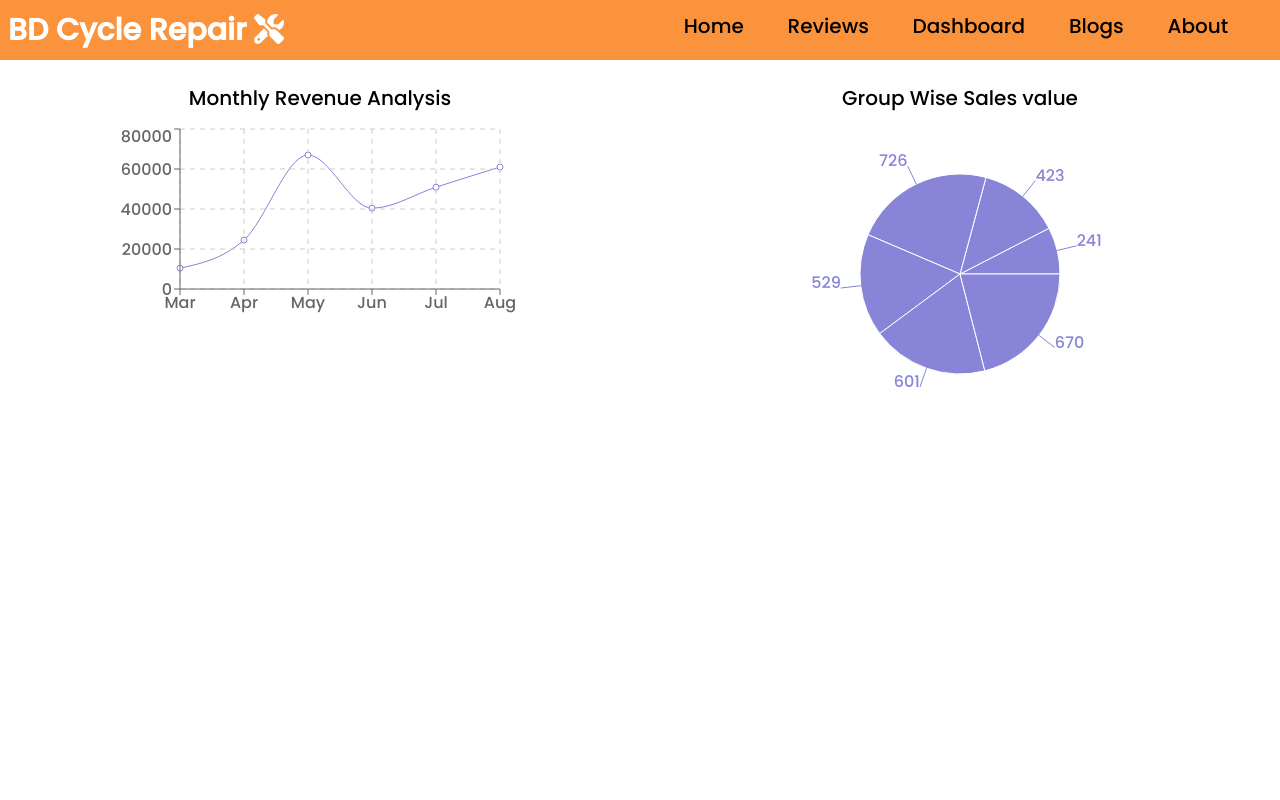
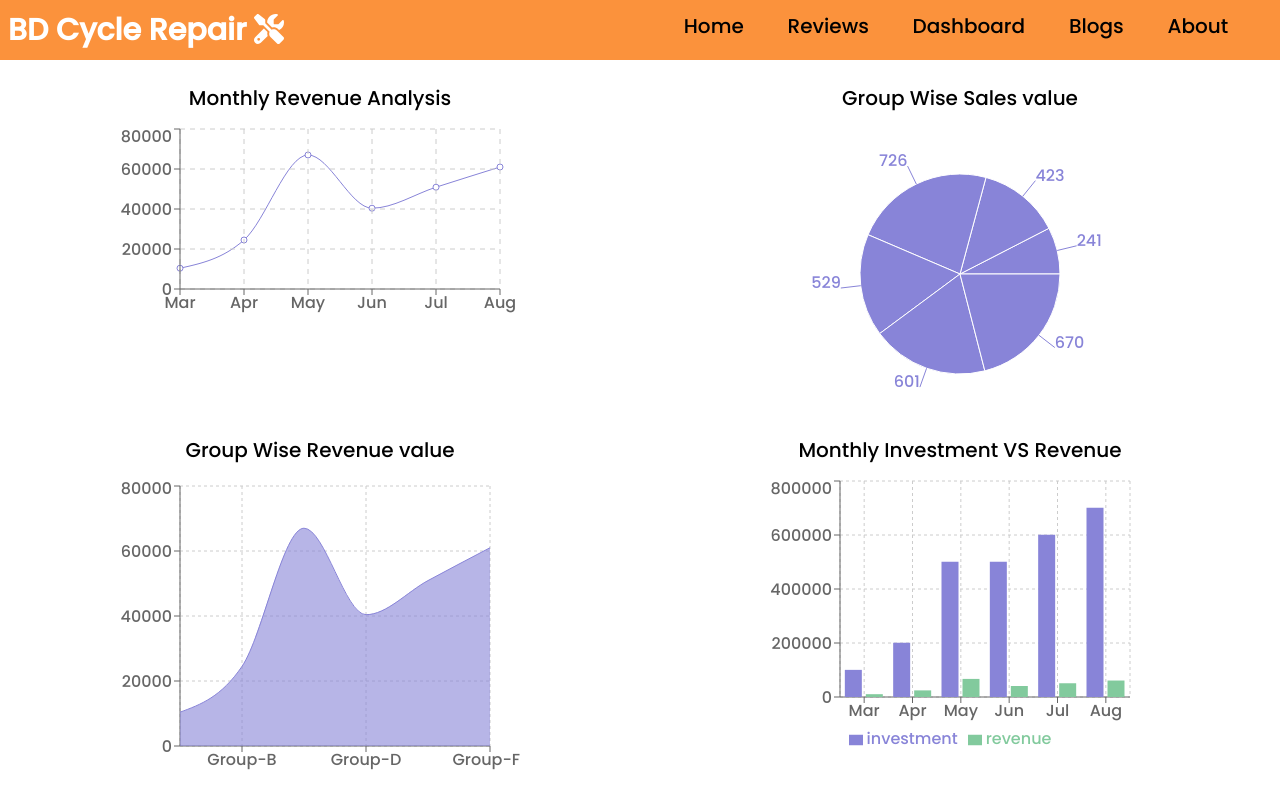
Before and after one commit to rahad2694/product-analysis-website, a React (Create React App) app: page /dashboard in a window 1280 px wide. Built offline with nearby package versions, Linux system fonts and the light colour scheme; a web font is replaced by a local one.

Commit message:
Area chart and bar chart added

```diff
--- a/public/data.json
+++ b/public/data.json
@@ -2,42 +2,42 @@
     {
         "name" : "Group-A",
         "month": "Mar",
-        "investment": 100000,
+        "investment": 100500,
         "sell": 241,
         "revenue": 10401
     },
     {
         "name" : "Group-B",
         "month": "Apr",
-        "investment": 200000,
+        "investment": 200500,
         "sell": 423,
         "revenue": 24500
     },
     {
         "name" : "Group-C",
         "month": "May",
-        "investment": 500000,
+        "investment": 500500,
         "sell": 726,
         "revenue": 67010
     },
     {
         "name" : "Group-D",
         "month": "Jun",
-        "investment": 500000,
+        "investment": 500500,
         "sell": 529,
         "revenue": 40405
     },
     {
         "name" : "Group-E",
         "month": "Jul",
-        "investment": 600000,
+        "investment": 600500,
         "sell": 601,
         "revenue": 50900
     },
     {
         "name" : "Group-F",
         "month": "Aug",
-        "investment": 700000,
+        "investment": 700500,
         "sell": 670,
         "revenue": 61000
     }
--- a/src/components/DashBoard/DashBoard.js
+++ b/src/components/DashBoard/DashBoard.js
@@ -1,5 +1,5 @@
 import React, { useEffect, useState } from 'react';
-import { CartesianGrid, Line, LineChart, Pie, PieChart, ResponsiveContainer, Tooltip, XAxis, YAxis } from 'recharts';
+import { Area, AreaChart, Bar, BarChart, CartesianGrid, Legend, Line, LineChart, Pie, PieChart, PolarAngleAxis, PolarGrid, PolarRadiusAxis, Radar, RadarChart, ResponsiveContainer, Tooltip, XAxis, YAxis } from 'recharts';
 
 const DashBoard = () => {
     const [data, setData] = useState([]);
@@ -40,6 +40,52 @@ const DashBoard = () => {
                     </PieChart>
                 </div>
             </div>
+            <div>
+                <p className='my-3 text-xl'>Group Wise Revenue value</p>
+                <div className='flex justify-center'>
+                    <AreaChart
+                        width={400}
+                        height={300}
+                        data={data}
+                        margin={{
+                            top: 10,
+                            right: 30,
+                            left: 0,
+                            bottom: 0,
+                        }}
+                    >
+                        <CartesianGrid strokeDasharray="3 3" />
+                        <XAxis dataKey="name" />
+                        <YAxis />
+                        <Tooltip />
+                        <Area type="monotone" dataKey="revenue" stroke="#8884d8" fill="#8884d8" />
+                    </AreaChart>
+                </div>
+            </div>
+            <div>
+                <p className='my-3 text-xl'>Monthly Investment VS Revenue</p>
+                <div className='flex justify-center'>
+                    <BarChart
+                        width={400}
+                        height={280}
+                        data={data}
+                        margin={{
+                            top: 5,
+                            right: 30,
+                            left: 20,
+                            bottom: 5,
+                        }}
+                    >
+                        <CartesianGrid strokeDasharray="3 3" />
+                        <XAxis dataKey="month" />
+                        <YAxis />
+                        <Tooltip />
+                        <Legend />
+                        <Bar dataKey="investment" fill="#8884d8" />
+                        <Bar dataKey="revenue" fill="#82ca9d" />
+                    </BarChart>
+                </div>
+            </div>
         </div>
     );
 };
```
Lines whose indentation alone changed are shown as unchanged.
